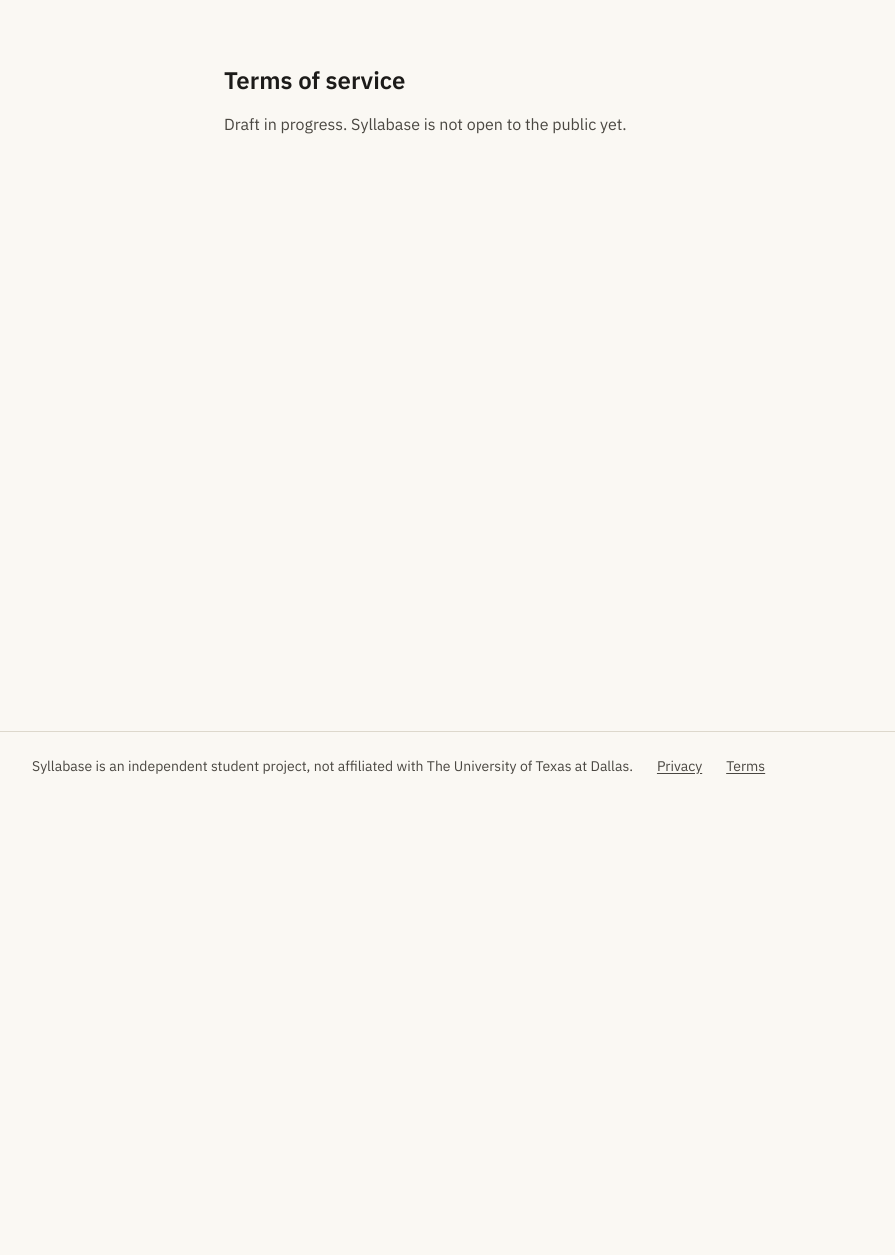
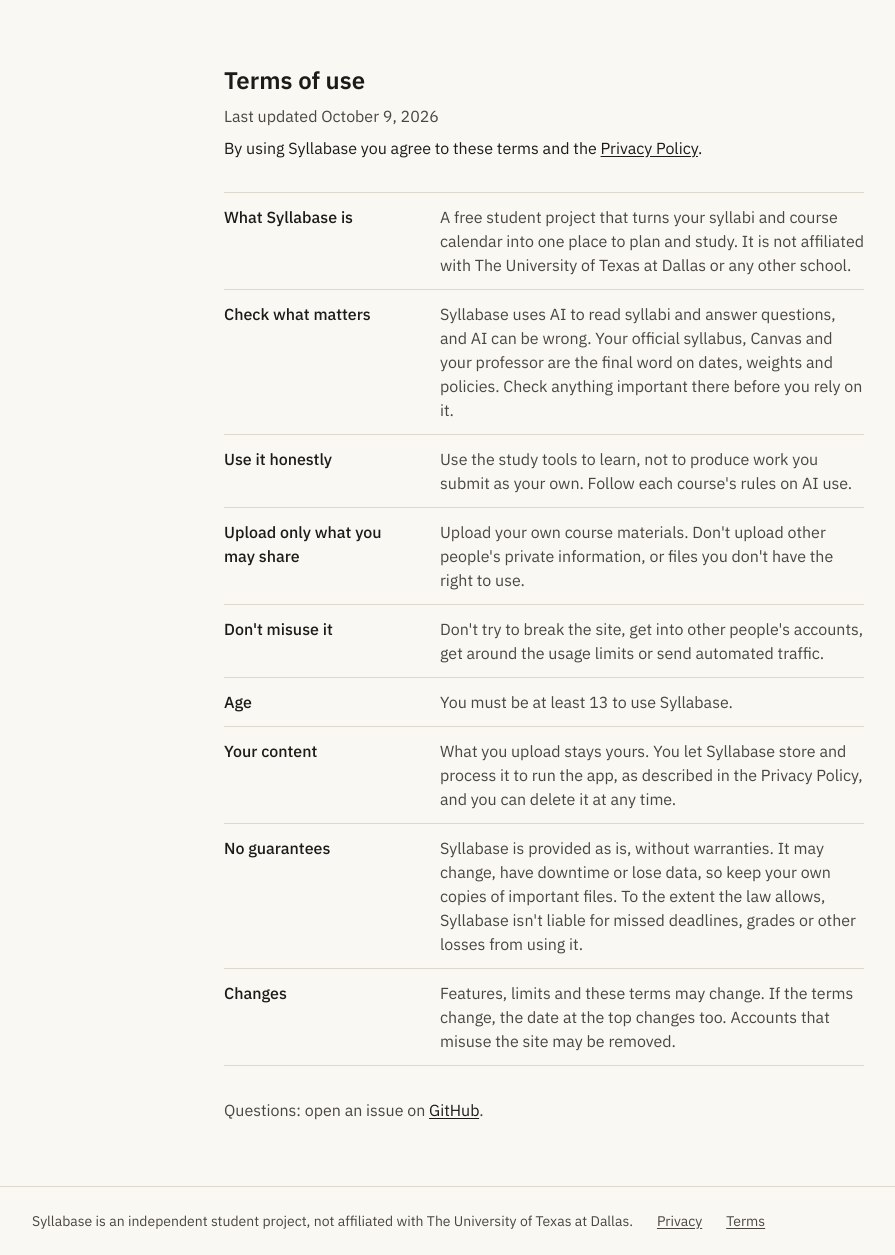
Before and after one commit to roscoe02/Syllabase, a Next.js app: page /terms in a window 1280 px wide. Shown: the whole page, without its empty margins (96-991 px from the left). Before the commit the page ends 800 px from the top, so only its background shows below. Built offline with nearby package versions, Linux system fonts and the light colour scheme.

Commit message:
Terms of use, and the terms notice next to the guest button

```diff
--- a/src/app/page.tsx
+++ b/src/app/page.tsx
@@ -62,6 +62,11 @@
             Sign in
           </Link>
         </div>
+        <p className="text-sm text-ink-muted">
+          By continuing you agree to the{" "}
+          <Link href="/terms" className="underline underline-offset-2">Terms</Link> and{" "}
+          <Link href="/privacy" className="underline underline-offset-2">Privacy Policy</Link>.
+        </p>
       </header>
 
       <section aria-labelledby="sample-h" className="flex flex-col gap-6">
--- a/src/app/terms/page.tsx
+++ b/src/app/terms/page.tsx
@@ -1,11 +1,66 @@
-// TODO: write the full terms before launch.
+import Link from "next/link";
+
 export const metadata = { title: "Terms · Syllabase" };
+
+const TERMS = [
+  [
+    "What Syllabase is",
+    "A free student project that turns your syllabi and course calendar into one place to plan and study. It is not affiliated with The University of Texas at Dallas or any other school.",
+  ],
+  [
+    "Check what matters",
+    "Syllabase uses AI to read syllabi and answer questions, and AI can be wrong. Your official syllabus, Canvas and your professor are the final word on dates, weights and policies. Check anything important there before you rely on it.",
+  ],
+  [
+    "Use it honestly",
+    "Use the study tools to learn, not to produce work you submit as your own. Follow each course's rules on AI use.",
+  ],
+  [
+    "Upload only what you may share",
+    "Upload your own course materials. Don't upload other people's private information, or files you don't have the right to use.",
+  ],
+  [
+    "Don't misuse it",
+    "Don't try to break the site, get into other people's accounts, get around the usage limits or send automated traffic.",
+  ],
+  ["Age", "You must be at least 13 to use Syllabase."],
+  [
+    "Your content",
+    "What you upload stays yours. You let Syllabase store and process it to run the app, as described in the Privacy Policy, and you can delete it at any time.",
+  ],
+  [
+    "No guarantees",
+    "Syllabase is provided as is, without warranties. It may change, have downtime or lose data, so keep your own copies of important files. To the extent the law allows, Syllabase isn't liable for missed deadlines, grades or other losses from using it.",
+  ],
+  [
+    "Changes",
+    "Features, limits and these terms may change. If the terms change, the date at the top changes too. Accounts that misuse the site may be removed.",
+  ],
+] as const;
 
 export default function TermsPage() {
   return (
-    <main className="mx-auto w-full max-w-2xl px-4 py-16">
-      <h1 className="text-2xl font-semibold">Terms of service</h1>
-      <p className="mt-4 text-ink-muted">Draft in progress. Syllabase is not open to the public yet.</p>
+    <main className="mx-auto flex w-full max-w-2xl flex-col gap-8 px-4 py-16">
+      <header className="flex flex-col gap-2">
+        <h1 className="text-2xl font-semibold">Terms of use</h1>
+        <p className="text-ink-muted">Last updated October 9, 2026</p>
+        <p>By using Syllabase you agree to these terms and the <Link href="/privacy" className="underline underline-offset-2">Privacy Policy</Link>.</p>
+      </header>
+      <dl className="divide-y divide-rule border-y border-rule">
+        {TERMS.map(([k, v]) => (
+          <div key={k} className="grid gap-1 py-3 sm:grid-cols-[12rem_1fr] sm:gap-6">
+            <dt className="font-medium">{k}</dt>
+            <dd className="text-ink-muted">{v}</dd>
+          </div>
+        ))}
+      </dl>
+      <p className="text-ink-muted">
+        Questions: open an issue on{" "}
+        <a href="https://github.com/roscoe02/Syllabase/issues" className="text-ink underline underline-offset-2">
+          GitHub
+        </a>
+        .
+      </p>
     </main>
   );
 }
```
